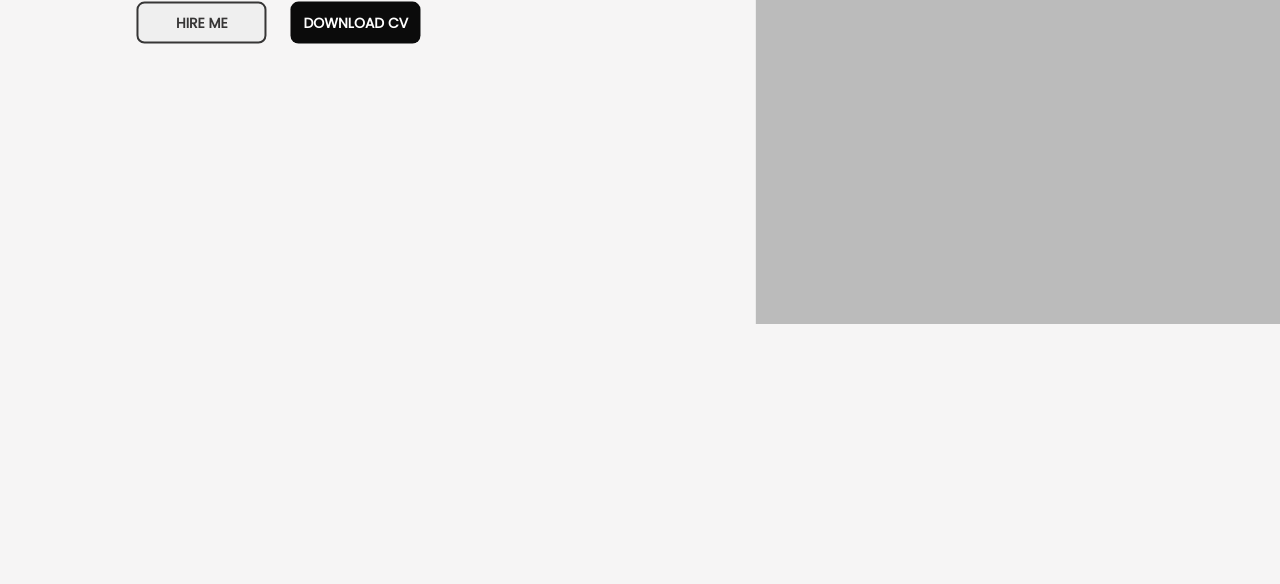
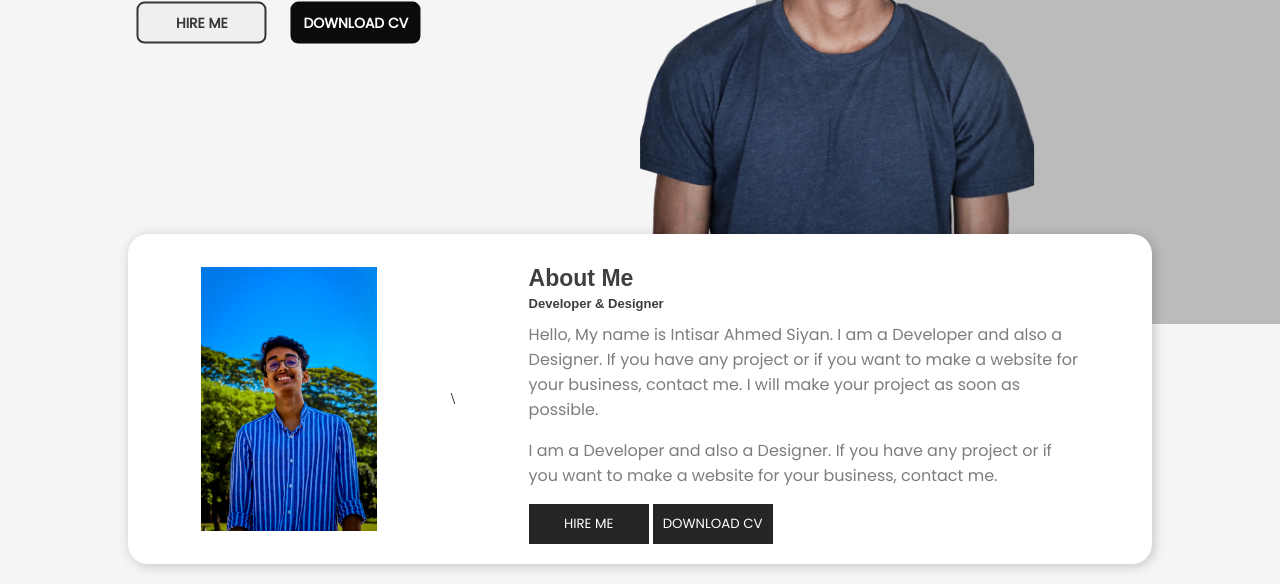
Before and after one commit to sinu5550/developer-siyan, a plain HTML site: page index.html in a window 1280 px wide. Shown: the part 436-1020 px from the top of the page. Before the commit the page ends 800 px from the top, so only its background shows below. Drawn offline with Linux system fonts and the light colour scheme.

Commit message:
New section added and style added

```diff
--- a/index.html
+++ b/index.html
@@ -31,7 +31,24 @@
             <button class="hire-btn">HIRE ME</button>
             <button class="down-cv">DOWNLOAD CV</button>
         </div>
+        <!--model-->
+        <img src="./images/sinubg.png" alt="sinu" class="model">
+    </section>
+    <!--about section-->
+        <div class="about-container">
+            <img class="img-size" src="./images/sinu11.jpg" alt="Siyan">\
 
-    </section>
+        <div class="about-text">
+            <p>About Me</p>
+            <p>Developer & Designer</p>
+            <p>Hello, My name is Intisar Ahmed Siyan. I am a Developer and also a Designer. If you have any project or if you want to make a website for your business, contact me. I will make your project as soon as possible.</p>
+            <p>
+                I am a Developer and also a Designer. If you have any project or if you want to make a website for your business, contact me.
+            </p>
+            <button>HIRE ME</button>
+            <button>DOWNLOAD CV</button>
+        </div>
+    </div>
+
 </body>
 </html>
--- a/style.css
+++ b/style.css
@@ -16,7 +16,6 @@ section{
     background-repeat: no-repeat;
     background-size:cover;
     position: relative;
-
 }
 nav{
     display: flex;
@@ -99,3 +98,62 @@ nav ul li a{
 button:active{
     transform:scale(1.1)
 }
+button{
+    cursor: pointer;
+}
+.model{
+   height: 560px;
+   position: absolute;
+   bottom: 30px;
+   left: 70%;
+   transform: translate(-65%);
+}
+.about-container{
+    width: 80%;
+    height: 330px;
+    background-color: #ffffff;
+    border-radius: 20px;
+    box-shadow: 2px 2px 12px rgba(0,0,0,0.2);
+    display: flex;
+    margin: -7% auto 20px auto;
+    position: relative;
+    justify-content: space-evenly;
+    align-items: center;
+}
+.img-size{
+    width:auto;
+    height: 80%;
+}
+.about-text{
+    width: 550px;
+
+}
+.about-text p:nth-child(1){
+    color: #403e3e;
+    font-family: sans-serif;
+    font-weight: bold;
+    font-size: 23px;
+    line-height: 0px;
+}
+.about-text p:nth-child(2){
+    color: #3e3d3d;
+    font-size: 13px;
+    font-family: sans-serif;
+    font-weight: bold;
+    line-height: 5px;
+}
+.about-text p:nth-child(3),
+.about-text p:nth-child(4){
+    color: #7e7d7d;
+    font-size: 16px;
+    font-family: 'Poppins',sans-serif;
+}
+.about-text button{
+    width: 120px;
+    height: 40px;
+    color: #ffffff;
+    outline: none;
+    border: none;
+    font-family: 'Poppins', sans-serif;
+    background-color: #262525;;
+}
```
Also changed, not shown: images/sinu11.jpg (added), images/sinubg.png (added).
